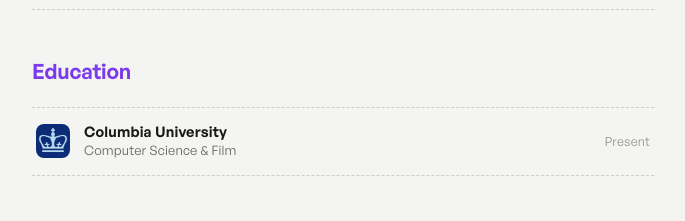
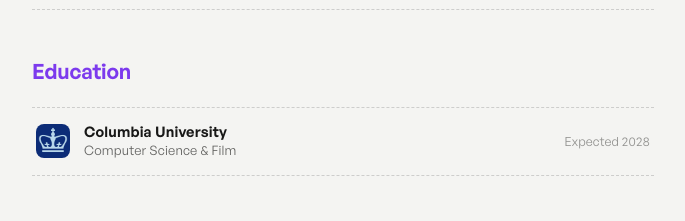
Before and after one commit to jessie-qs-li/portfolio, a Next.js app: page / in a window 1280 px wide. Shown: the part 1720-1941 px from the top of the page, without its empty margins (476-1161 px from the left). Built offline with nearby package versions, Linux system fonts and the light colour scheme; no server answers.

Commit message:
Education: Expected 2028

```diff
--- a/app/page.tsx
+++ b/app/page.tsx
@@ -137,7 +137,7 @@ export default function Home() {
                   <div className="row-title">Columbia University</div>
                   <div className="row-sub">Computer Science &amp; Film</div>
                 </div>
-                <div className="row-right">Present</div>
+                <div className="row-right">Expected 2028</div>
               </div>
             </div>
           </section>
```
